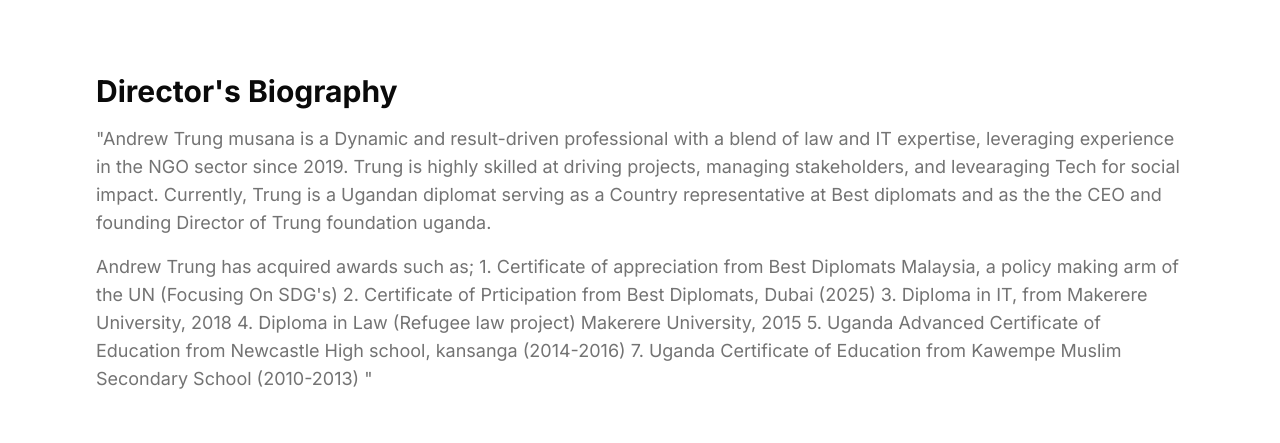
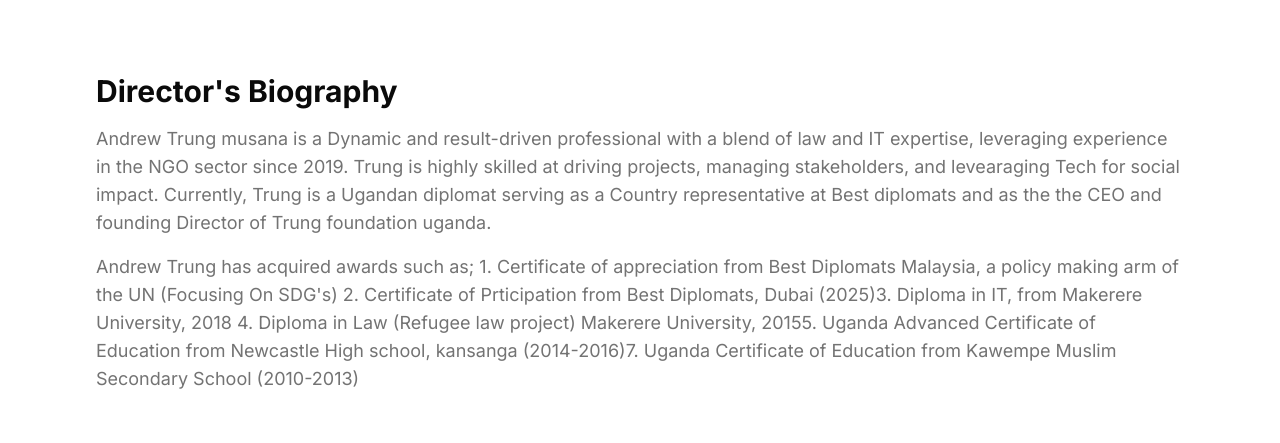
Before and after one commit to Trungfoundation/Trung-foundation-WEBSITE-jt, a Next.js app: page / in a window 1280 px wide. Shown: the part 1020-1463 px from the top of the page. Built offline with nearby package versions, Linux system fonts and the light colour scheme; no server answers.

Commit message:
Update2 page.tsx
spanned biography

```diff
--- a/app/page.tsx
+++ b/app/page.tsx
@@ -256,19 +256,18 @@ export default function Home() {
               <h2 className="text-3xl font-bold mb-4">Director's Biography</h2>
               <div className="text-lg text-muted-foreground mb-6">
                 <p className="mb-4">
-                  "Andrew Trung musana is a Dynamic and result-driven professional with a blend of law and IT expertise, leveraging experience in the NGO sector since 2019.
+                  Andrew Trung musana is a Dynamic and result-driven professional with a blend of law and IT expertise, leveraging experience in the NGO sector since 2019.
                   Trung is highly skilled at driving projects, managing stakeholders, and levearaging Tech for social impact.
                   Currently, Trung is a Ugandan diplomat serving as a Country representative at Best diplomats and as the the CEO and founding Director of Trung foundation uganda.
                 </p>
                 <p>
                   Andrew Trung has acquired awards such as;
-                  1. Certificate of appreciation  from Best Diplomats Malaysia, a policy making arm of the UN (Focusing On SDG's)
-                  2. Certificate of Prticipation from Best Diplomats, Dubai (2025)
-                  3. Diploma in IT, from Makerere University, 2018
-                  4. Diploma in Law (Refugee law project) Makerere University, 2015
-                  5. Uganda Advanced Certificate of Education from Newcastle High school, kansanga (2014-2016)
-                  7. Uganda Certificate of Education from Kawempe Muslim Secondary School (2010-2013)
-                  "
+                 <span> 1. Certificate of appreciation  from Best Diplomats Malaysia, a policy making arm of the UN (Focusing On SDG's)</span>
+                 <span> 2. Certificate of Prticipation from Best Diplomats, Dubai (2025)</span>
+                  <span>3. Diploma in IT, from Makerere University, 2018</span>
+                 <span> 4. Diploma in Law (Refugee law project) Makerere University, 2015</span>
+                  <span>5. Uganda Advanced Certificate of Education from Newcastle High school, kansanga (2014-2016)</span>
+                  <span>7. Uganda Certificate of Education from Kawempe Muslim Secondary School (2010-2013)</span>
                 </p>
               </div>
             </div>
```
